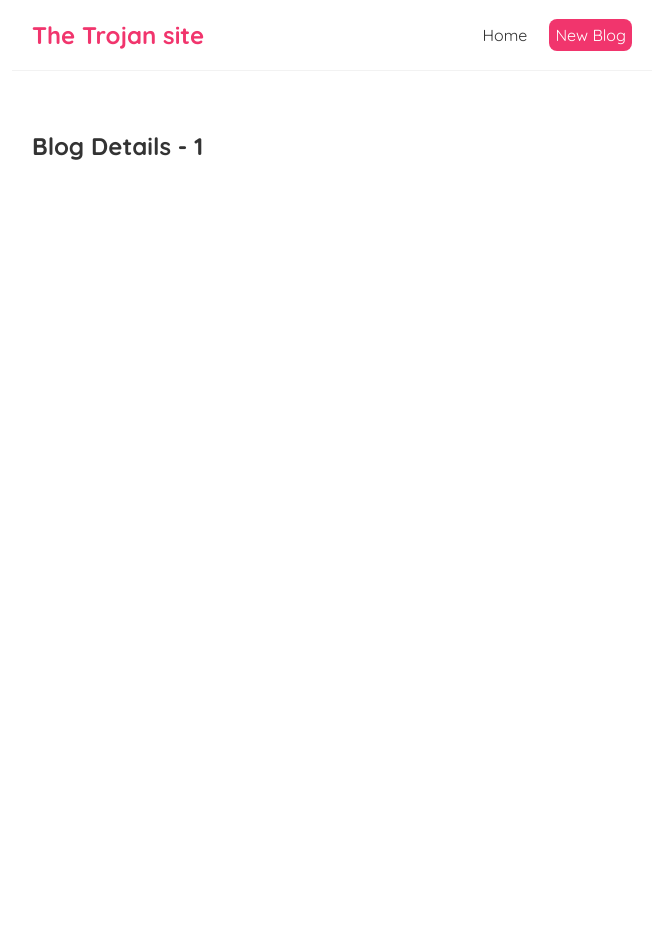
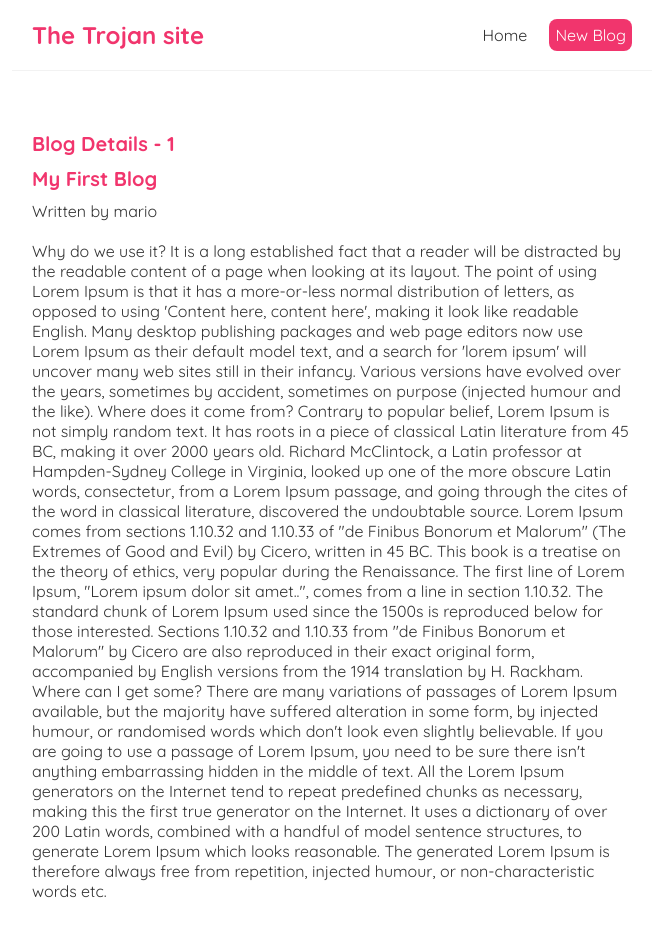
Before and after one commit to Wojter/react-tutorial, a React (Create React App) app: page /blogs/1 in a window 1280 px wide. Shown: the top 936 px of the page, without its empty margins (308-971 px from the left). Before the commit the page ends 800 px from the top, so only its background shows below. Built offline with nearby package versions, Linux system fonts and the light colour scheme; data requests are answered from the project's data file.

Commit message:
Blog details with values

```diff
--- a/src/BlogDetails.js
+++ b/src/BlogDetails.js
@@ -1,11 +1,21 @@
 import { useParams } from "react-router-dom";
+import useFetch from "./useFetch";
 
 const BlogDetails = () => {
     const { id } = useParams();
-
+    const { data: blog, error, isPending } = useFetch('http://localhost:8000/blogs/' + id)
     return (
         <div className="blog-details">
             <h2>Blog Details - { id }</h2>
+            {isPending && <div>Loading...</div>}
+            { error && <div>{ error }</div>}
+            { blog && (
+                <article>
+                    <h2>{ blog.title }</h2>
+                    <p>Written by { blog.author }</p>
+                    <div>{ blog.body }</div>
+                </article>
+            )}
         </div>
      );
 }
--- a/src/index.css
+++ b/src/index.css
@@ -65,3 +65,20 @@
 .blog-preview a{
   text-decoration: none;
 }
+.blog-details h2 {
+  font-size: 20px;
+  color: #f1356d;
+  margin-bottom: 10px;
+
+}
+.blog-details div {
+  margin: 20px 0;
+}
+.blog-details button {
+  background: #f1356d;
+  color: #fff;
+  border: 0;
+  padding: 8px;
+  border-radius: 8px;
+  cursor: pointer;
+}
```
